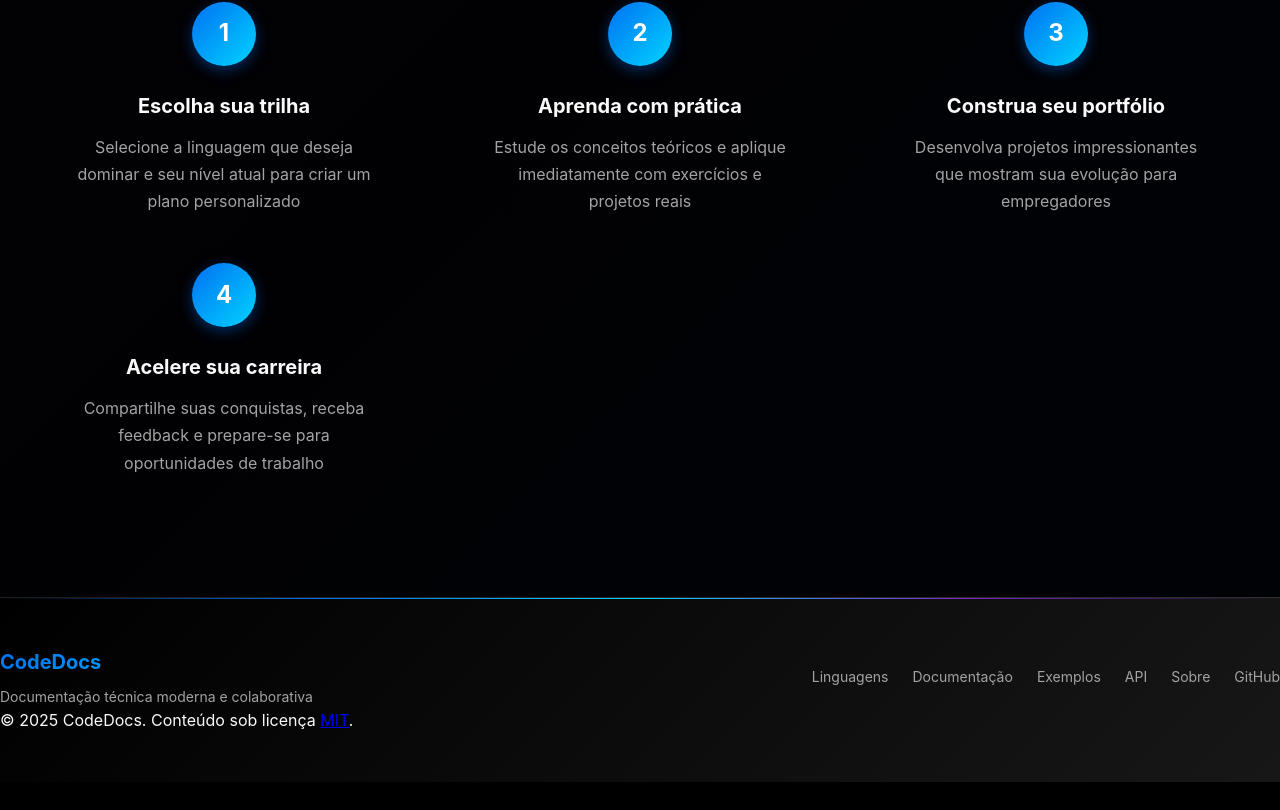
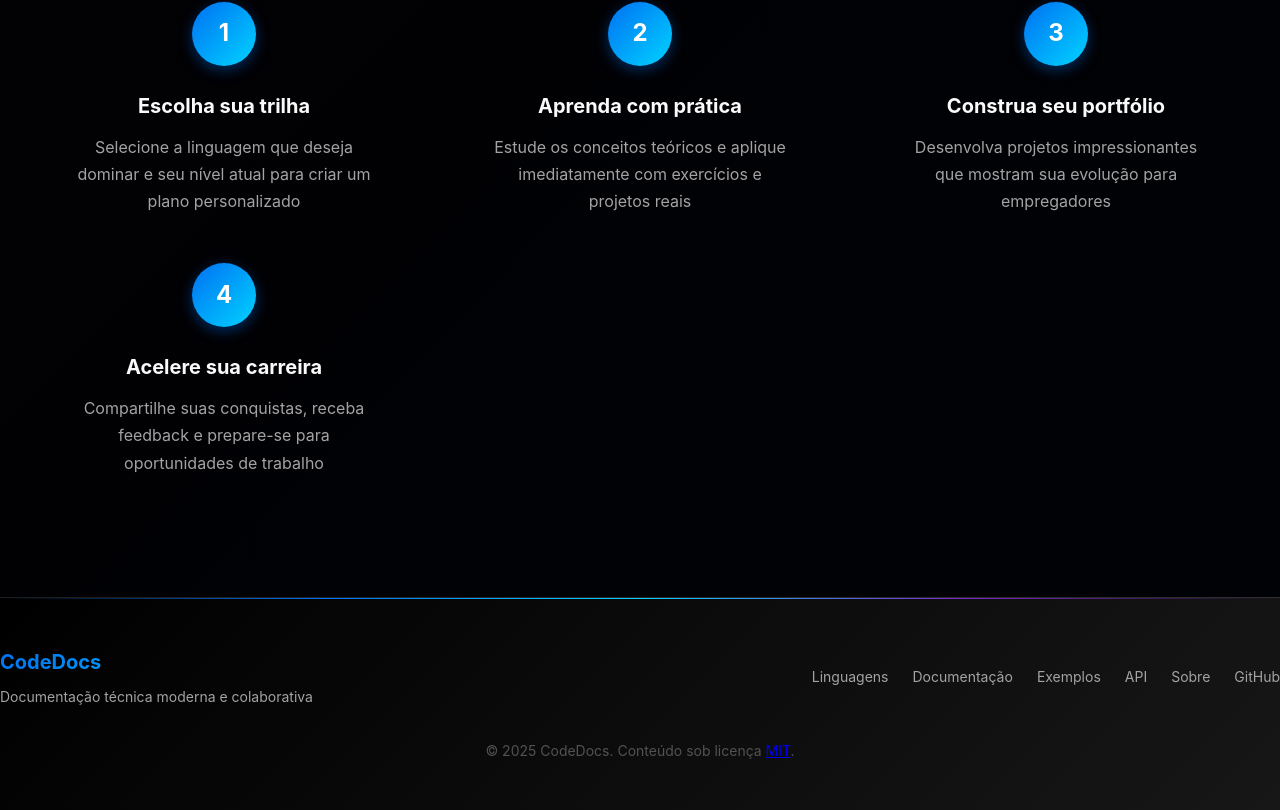
Before and after one commit to felipe-allves/CodeDocs, a React (Vite) app: page / in a window 1280 px wide. Shown: the part 7351-8161 px from the top of the page. Before the commit the page ends 8133 px from the top, so only its background shows below. Built offline with nearby package versions, Linux system fonts and the light colour scheme.

Commit message:
docs: Copyright Update

```diff
--- a/src/componets/Footer/Footer.jsx
+++ b/src/componets/Footer/Footer.jsx
@@ -19,7 +19,7 @@ function Footer () {
                     <a href="#">GitHub</a>
                 </nav>
             </section>
-            &copy; 2025 CodeDocs. Conteúdo sob licença <a href="/LICENSE" target="_blank" rel="noopener noreferrer">MIT</a>.
+            <p className="footer-copyright">&copy; 2025 CodeDocs. Conteúdo sob licença <a href="/LICENSE" target="_blank" rel="noopener noreferrer">MIT</a>.</p>
         </div>
     </footer>
     )
```
